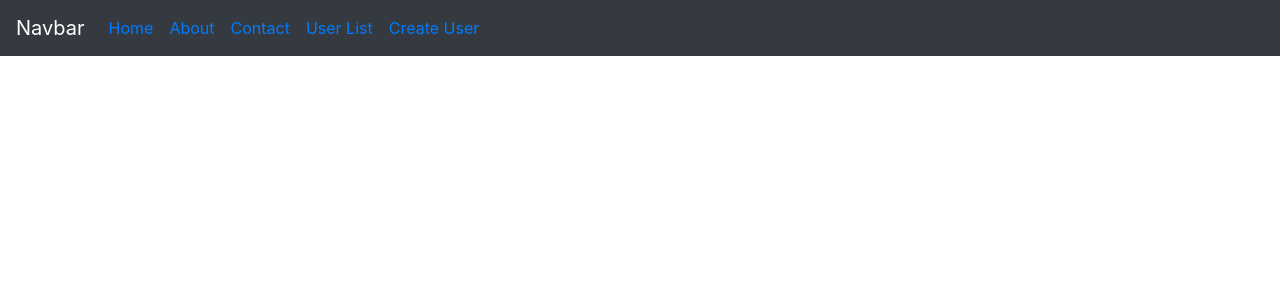
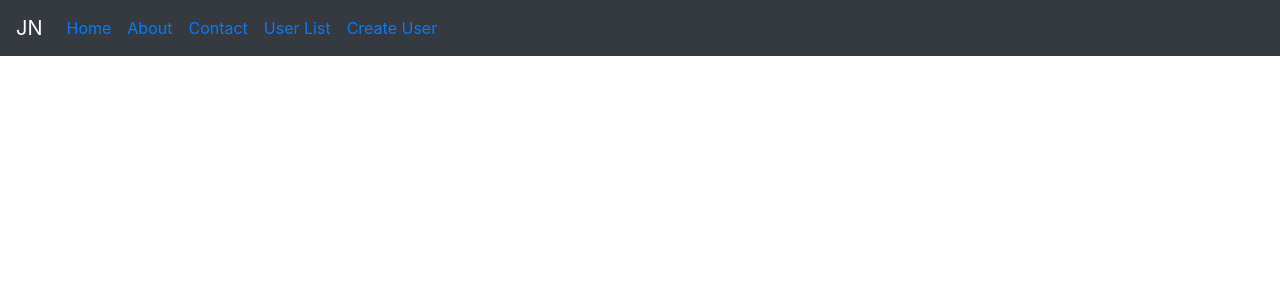
Before and after one commit to SannatKumar/blogandbrowse, a React (Create React App) app: page / in a window 1280 px wide. Shown: the top 300 px of the page. Built offline with nearby package versions, Linux system fonts and the light colour scheme.

Commit message:
Navbar label changed to JN

```diff
--- a/src/components/Header.js
+++ b/src/components/Header.js
@@ -13,7 +13,7 @@
     <div>
       <Router>
         <Navbar bg="dark" variant="dark">
-          <Navbar.Brand href="#home">Navbar</Navbar.Brand>
+          <Navbar.Brand href="#home">JN</Navbar.Brand>
           <Nav className="mr-auto">
             <Nav.Link href="#home">
               <Link to="/">Home</Link>
```
